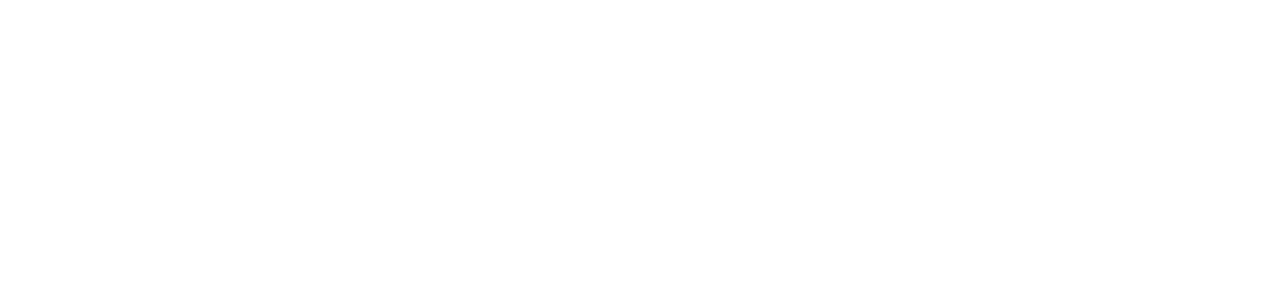
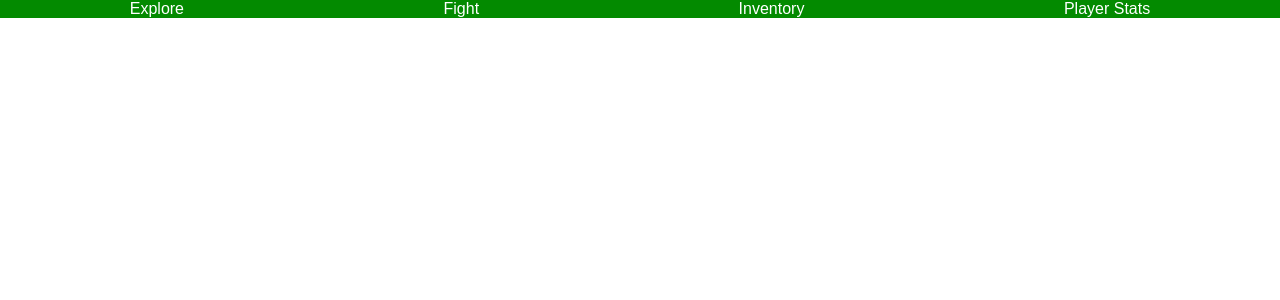
Before and after one commit to TerryRPatterson/Script-Clicker, a React (Create React App) app: page /#/explore in a window 1280 px wide. Before the commit this address led to /#/. Shown: the top 300 px of the page. Built offline with nearby package versions, Linux system fonts and the light colour scheme.

Commit message:
Added login register path

```diff
--- a/src/Routes.js
+++ /dev/null
@@ -1,15 +0,0 @@
-import React from "react";
-import Login from "./components/Login";
-import {
-  HashRouter as Router,
-  Route
-} from "react-router-dom";
-
-let Routes = () =>
-  <Router>
-    <div>
-      <Route exact path="/login" component={Login} />
-    </div>
-  </Router>
-
-export default Routes;
--- a/src/components/NavigationFooter.jsx
+++ b/src/components/NavigationFooter.jsx
@@ -6,8 +6,9 @@ let navFooter = () => {
   return (
     <nav>
       <NavLink to="/explore">Explore</NavLink>
-      <NavLink to="/battle" className="disabled" tabIndex="-1">Fight</NavLink>
+      <NavLink to="/battle">Fight</NavLink>
       <NavLink to="/inventory">Inventory</NavLink>
+      <NavLink to="/stats">Player Stats</NavLink>
     </nav>
   );
 };
--- a/src/components/navFooter.css
+++ b/src/components/navFooter.css
@@ -1,4 +1,23 @@
+@import "../siteTheme.css";
 
 .disabled {
     pointer-events: none;
 }
+
+nav {
+    background: var(--background);
+    display: flex;
+    justify-content: space-around;
+    width: 100%;
+}
+a.active {
+    background: rgb(25, 70, 12);
+}
+a {
+    color: var(--textColor);
+    text-decoration: none;
+}
+:visited {
+    color: var(--textColor);
+    text-decoration: none;
+}
--- a/src/index.css
+++ b/src/index.css
@@ -2,4 +2,6 @@ body {
   margin: 0;
   padding: 0;
   font-family: sans-serif;
+  width: 100vw;
+  height: 100vh;
 }
--- a/src/index.js
+++ b/src/index.js
@@ -2,16 +2,31 @@ import React from "react";
 import ReactDOM from "react-dom";
 import { createStore } from "redux";
 import { Provider } from "react-redux";
+import {
+  BrowserRouter as Router,
+  Route, Switch
+} from "react-router-dom";
 import "./index.css";
-import Routes from "./Routes";
-import reducer from "./reducers/index"
+import reducer from "./reducers/index";
+import NavFooter from "./components/NavigationFooter";
 
 const store = createStore(reducer, window.__REDUX_DEVTOOLS_EXTENSION__ && window.__REDUX_DEVTOOLS_EXTENSION__());
 window.store = store;
 
 let reactAppReduxStore =
   <Provider store={store}>
-    <Routes />
+    <Router>
+      <Switch>
+        <Route exact path="/register" componet="test"/>
+        <Route exact path="/login" componet="Test"/>
+        <Route>
+          <main className="main">
+            <Route exact path="/explore" component={NavFooter}/>
+            <NavFooter/>
+          </main>
+        </Route>
+      </Switch>
+    </Router>
   </Provider>;
 
-ReactDOM.render( reactAppReduxStore, document.getElementById('root'));
+ReactDOM.render( reactAppReduxStore, document.getElementById("root"));
--- /dev/null
+++ b/src/siteTheme.css
@@ -0,0 +1,6 @@
+
+
+* {
+    --background: rgb(3, 138, 0);
+     --textColor: rgb(255, 255, 255);
+}
```
Also changed, not shown: 2 other files (tests, documents, lock files or other folders).
